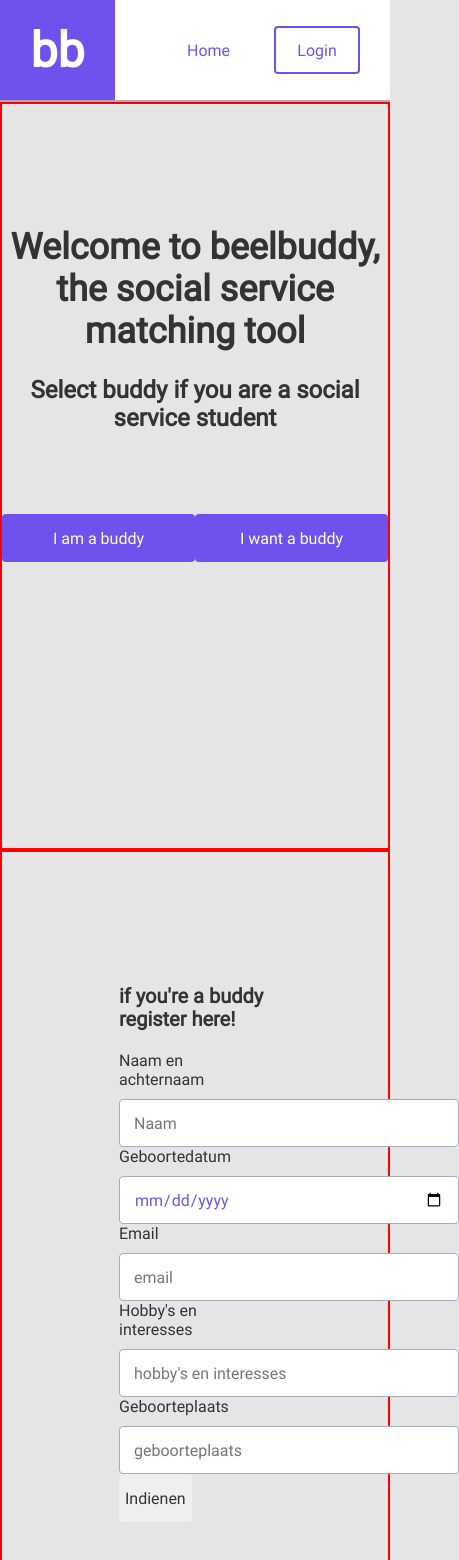
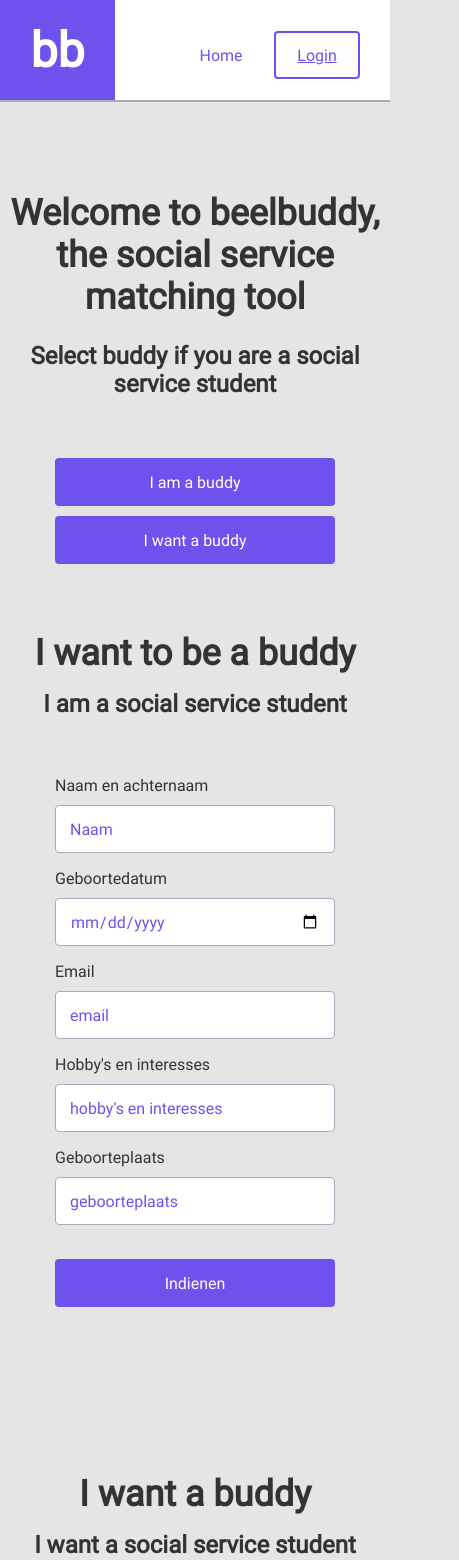
Before and after one commit to carlossanchezheil1984/Buddies-app, a React (Create React App) app: page /BuddiesForm in a window 390 px wide. Shown: the top 1560 px of the page, 459 px wide, since content can reach past the window. Built offline with nearby package versions, Linux system fonts and the light colour scheme.

Commit message:
responsiveness completed!

```diff
--- a/src/App.css
+++ b/src/App.css
@@ -71,10 +71,6 @@ header{
   cursor: pointer;
 }
 
-.homepage, .container-form {
-  border: 2px solid red;
-  height: calc(100vh - 100px);
-}
 
 .homepage h1 {
   margin-top: 122px;
@@ -107,21 +103,25 @@ header{
   color : var(--primary);
   text-decoration: none;
   text-align: center;
-  margin-right: 44px;
+  margin-right: 10px;
 }
+
 h1 {
   font-size: 36px;
   line-height: 42px;
+  text-align: center;
 }
 
 h2 {
   font-size: 24px;
   line-height: 28px;
+  text-align: center;
 }
 
 h3 {
   font-size: 20px;
   line-height: 23px;
+  text-align: center;
 }
 
 .base-text, p {
@@ -136,7 +136,7 @@ h3 {
 
 label {
   display: block;
-  margin-bottom: 10px;
+  margin: 16px 0 10px 0;
 }
 
 input, textarea {
@@ -154,6 +154,10 @@ input, textarea {
   font-size: var(--base-text);
 }
 
+::placeholder {
+  color: var(--primary);
+}
+
 input:focus, textarea:focus {
   outline: none;
 }
@@ -163,16 +167,19 @@ textarea {
   resize: none;
 }
 
-button {
+a {
   height: 48px;
+  width: 86px;
+
   font-size: var(--base-text);
+  border-radius: 4px;
 
-  display: block;
-  border: none;
-  border-radius: 4px;
+  display: flex;
+  justify-content: center;
+  align-items: center;
 }
 
-button.big-button {
+.big-button {
   width: 280px;
 
   color: var(--white);
@@ -181,8 +188,7 @@ button.big-button {
   cursor: pointer;
 }
 
-button.small-button {
-  width: 86px;
+.small-button {
   box-sizing: border-box;
 
   border: 2px solid var(--primary);
@@ -190,20 +196,65 @@ button.small-button {
   color: var(--primary);
 }
 
-button.small-button:hover, button.small-button:focus {
+.small-button:hover, .small-button:focus {
   filter: brightness(90%);
 }
 
-button.big-button:hover, button.big-button:focus {
+.big-button:hover, .big-button:focus {
   background-color: var(--dark-primary);
 }
 
+/*----------------------------------------*/
 /*--------------Other styles--------------*/
+/*----------------------------------------*/
 
 .container-form {
   display: flex;
   flex-direction: column;
-  justify-content: center;
+  align-items: center;
 
-  padding: 5% 30%;
+  padding: 52px 0 98px 0;
 }
+
+form {
+  margin-top: 42px;
+}
+
+.container-form h1, .container-form h2 {
+  margin: 16px 0 0 0;
+}
+
+.container-form a {
+  margin: 34px auto 0 auto;
+}
+
+/*-----------------------------------------*/
+/*--------------Media queries--------------*/
+/*-----------------------------------------*/
+
+/*------------For mobile devices------------*/
+@media screen and (max-width: 767px) {
+
+  .homepage h1 {
+    margin-top: 90px;
+  }
+
+  .homepage-button-container {
+    flex-direction: column;
+    align-items: center;
+    margin-top: 50px;
+  }
+
+  a {
+    margin-top: 10px;
+  }
+
+
+  input {
+    width: 100%;
+    max-width: 340px;
+  }
+
+
+
+}
--- a/src/App.js
+++ b/src/App.js
@@ -4,7 +4,6 @@ import "./App.css";
 import Header from './Header';
 import Homepage from './Homepage';
 import BuddiesForm from './BuddiesForm';
-import RegisterForm from "./RegisterForm";
 import StudentForm from './StudentForm';
 
 //Main Site
--- a/src/BuddiesForm.js
+++ b/src/BuddiesForm.js
@@ -5,7 +5,8 @@ import RegisterForm from './RegisterForm.js';
 const BuddiesForm = () =>  {
         return(
             <div className="container-form">
-                <h3> if you're a buddy register here!</h3>
+                <h1> I want to be a buddy</h1>
+                <h2>I am a social service student</h2>
                 <RegisterForm />
             </div>
         );
--- a/src/Button.js
+++ b/src/Button.js
@@ -5,7 +5,7 @@ const Button = props => {
     props.buttonType === "small" ? classname="small-button" : classname = "big-button";
 
     return (
-        <button className={classname}>{props.text}</button>
+        <a href={props.route} className={classname}>{props.text}</a>
     );
 }
 
--- a/src/Header.js
+++ b/src/Header.js
@@ -8,8 +8,8 @@ const Header = () => {
                 <div className="logo">bb</div>
 
                 <div className="small-buttons-container">
-                <a className="link" href=".">Home</a>
-                <Button buttonType="small" text="Login" submitBtn="true" />
+                <a className="button link" href=".">Home</a>
+                <Button route="#" buttonType="small" text="Login" submitBtn="true" />
                 </div>
             </div>
 
--- a/src/Homepage.js
+++ b/src/Homepage.js
@@ -3,12 +3,12 @@ import Button from "./Button";
 
 const Homepage = () => {
     return (
-        <div class="homepage">
-            <div class="homepage-container">
+        <div className="homepage">
+            <div className="homepage-container">
                 <h1>Welcome to beelbuddy, the social service matching tool</h1>
                 <h2>Select buddy if you are a social service student</h2>
 
-                <div class="homepage-button-container">
+                <div className="homepage-button-container">
                     <Button buttonType="big" text="I am a buddy" />
                     <Button buttonType="big" text="I want a buddy" />
                 </div>
--- a/src/RegisterForm.js
+++ b/src/RegisterForm.js
@@ -38,16 +38,16 @@ export default class Form extends React.Component {
     render() {
         return (
             <form>
-                <label for="name"> Naam en achternaam </label>
+                <label htmlFor="name"> Naam en achternaam </label>
 
                 <input
                 name="name"
                 placeholder="Naam"
                 value={this.state.name}
                 onChange={e => this.setState({ name: e.target.value })}
-                required/>
+                />
 
-                <label for="birthDate"> Geboortedatum </label>
+                <label htmlFor="birthDate"> Geboortedatum </label>
 
                 <input
                 type="date"
@@ -58,7 +58,7 @@ export default class Form extends React.Component {
                 required/>
 
 
-                <label for="email">Email</label>
+                <label htmlFor="email">Email</label>
 
                 <input
                 type="email"
@@ -68,7 +68,7 @@ export default class Form extends React.Component {
                 onChange={e => this.change(e)}
                 required/>
 
-                <label for="hobbies">Hobby's en interesses</label>
+                <label htmlFor="hobbies">Hobby's en interesses</label>
 
                 <input
                 name= "hobbies"
@@ -78,7 +78,7 @@ export default class Form extends React.Component {
                 required/>
 
 
-                <label for="hometown"> Geboorteplaats</label>
+                <label htmlFor="hometown"> Geboorteplaats</label>
                 <input
                 name= "hometown"
                 placeholder="geboorteplaats"
@@ -86,7 +86,7 @@ export default class Form extends React.Component {
                 onChange={e => this.change(e)}
                 required/>
 
-                <button onClick={e=> this.onSubmit(e)}>Indienen</button>
+                <a className="big-button" onClick={e=> this.onSubmit(e)}>Indienen</a>
 
             </form>
         )
--- a/src/StudentForm.js
+++ b/src/StudentForm.js
@@ -5,8 +5,9 @@ import RegisterForm from './RegisterForm.js';
 const StudentForm = () => {
     return(
         <div className="container-form">
-        <h3> if you're a Student register here!</h3>
-        <RegisterForm />
+            <h1> I want a buddy</h1>
+            <h2>I want a social service student buddy</h2>
+            <RegisterForm />
         </div>
     )
 };
```
